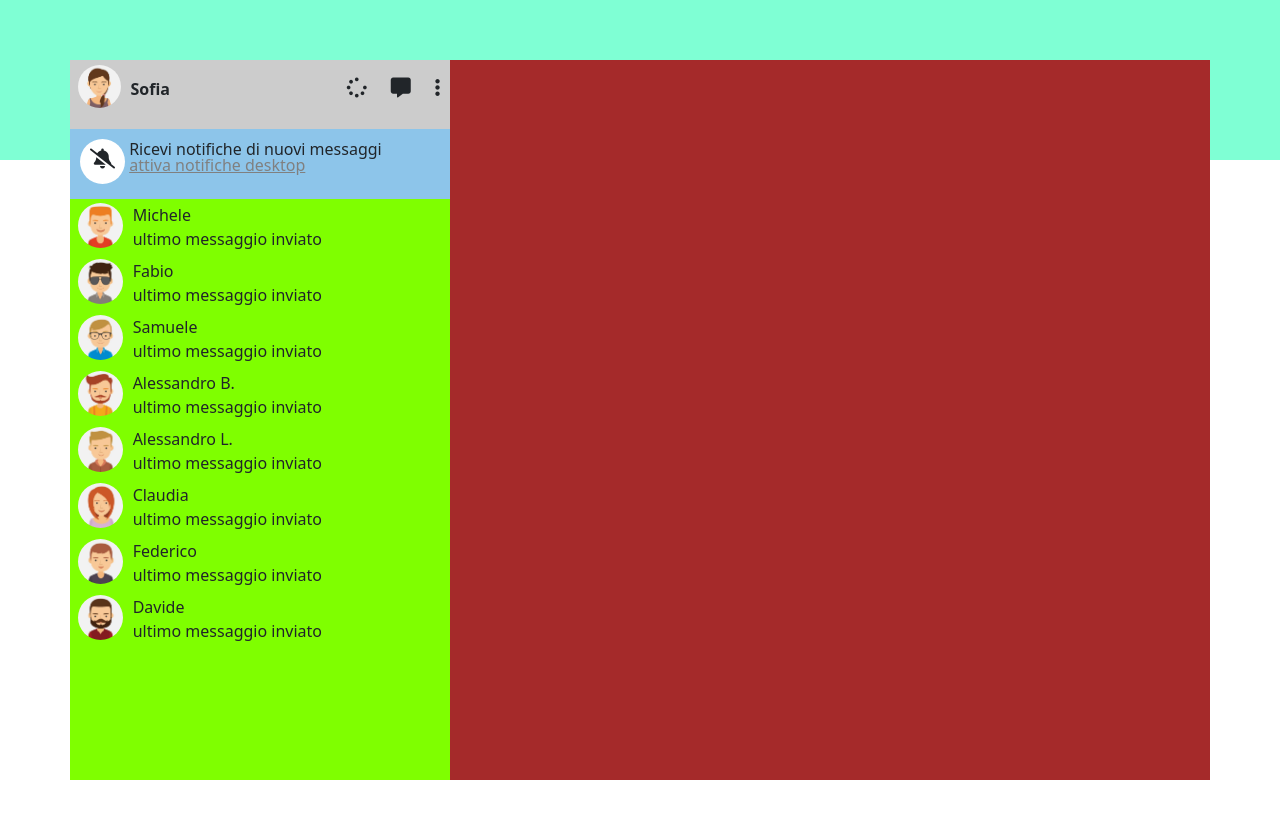
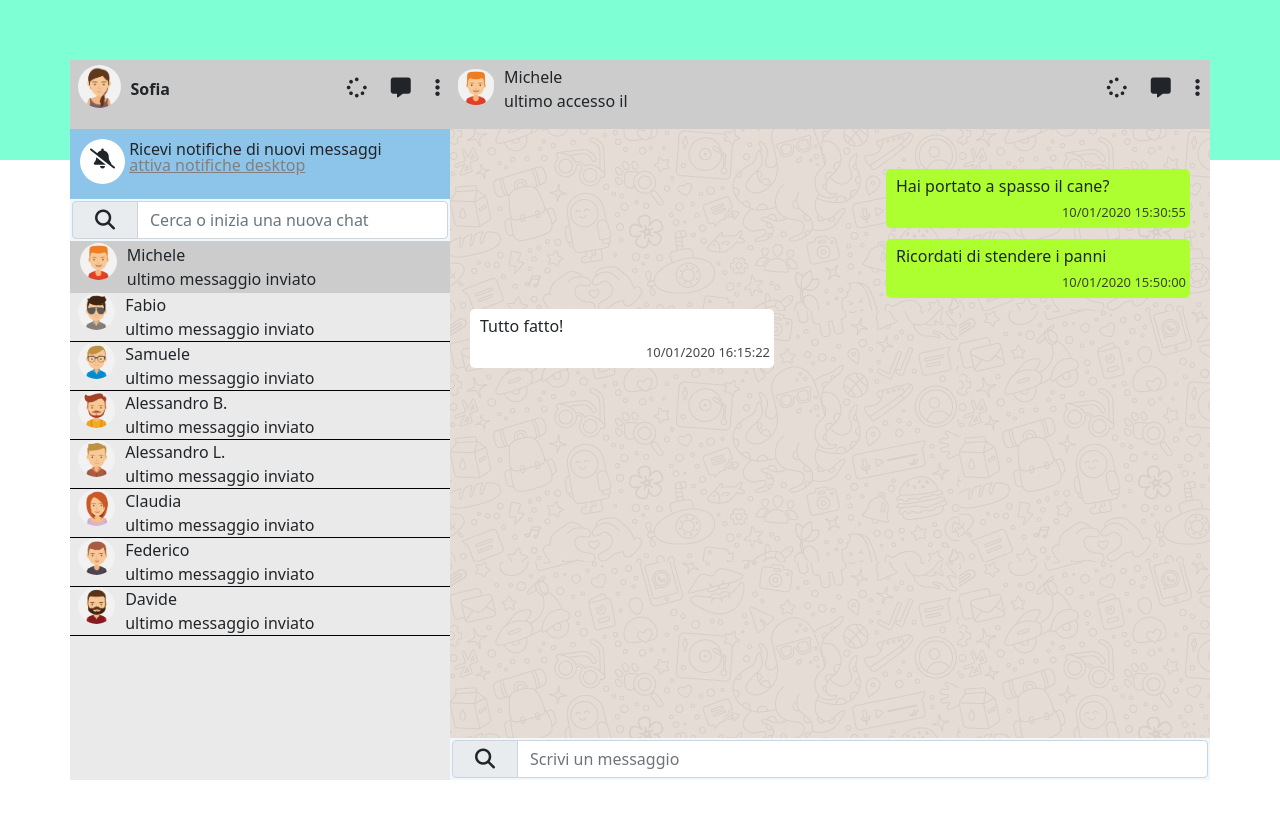
Before and after one commit to a7xsuri/vue-boolzapp, a plain HTML site: page index.html in a window 1280 px wide. Drawn offline with nearby package versions, Linux system fonts and the light colour scheme.

Commit message:
inserimento messaggi

```diff
--- a/index.html
+++ b/index.html
@@ -6,6 +6,7 @@
     <link href="https://cdn.jsdelivr.net/npm/bootstrap@5.1.3/dist/css/bootstrap.min.css" rel="stylesheet" integrity="sha384-1BmE4kWBq78iYhFldvKuhfTAU6auU8tT94WrHftjDbrCEXSU1oBoqyl2QvZ6jIW3" crossorigin="anonymous">
     <meta name="viewport" content="width=device-width, initial-scale=1.0">
     <script src="https://cdn.jsdelivr.net/npm/vue@2/dist/vue.js"></script>
+    <script src="https://unpkg.com/dayjs@1.8.21/dayjs.min.js"></script>
     <script src="https://kit.fontawesome.com/ad826b4a52.js" crossorigin="anonymous"></script>
     <link rel="stylesheet" href="style.css">
     <title>Document</title>
@@ -14,6 +15,7 @@
     <div class="Background-Top"></div>
     <div class="Background-Bot">
         <section>
+            <div id="app">
                 <div class="container">
                     <div class="row">
                         <div class="col-4 m px-0">
@@ -34,12 +36,13 @@
                                 <i class="fa-solid fa-bell-slash"></i>
                                 <p class="my-0">Ricevi notifiche di nuovi messaggi<br> <a href="#">attiva notifiche desktop</a></p>
                             </div>
-                        <div class="search">
-
+                                <div class="input-group flex-nowrap mini-p">
+                                    <span @click="Find" class="input-group-text" id="addon-wrapping"><i @click="Find" class="fa-solid fa-magnifying-glass"></i></span>
+                                    <input type="text" v-model="CercaPersona" v-on:keyup.enter="Find" class="form-control" placeholder="Cerca o inizia una nuova chat" aria-label="Cerca o inizia una nuova chat" aria-describedby="addon-wrapping">
                                 </div>
                             <div id="contacts">
                                 <ul tabindex="0"class="px-0">
-                                <li v-for="(contact, index) in contacts" :key="index" class="my-1 ps-2">
+                                    <li v-if="contact.visible" v-for="(contact, index) in contacts" :key="index" class="ps-2" :class="{'active': index === ActiveIndex}" @click="changeOnClick(contact, index)">
                                         <img v-bind:src="'./img/avatar' + contact.avatar + '.jpg' " class="avatars" />
                                         <div class="name-utents">
                                             <p class="my-0">{{contact.name}}</p>
@@ -49,8 +52,37 @@
                                 </ul>
                             </div>
                         </div>
-                    <div class="col-8 c">
+                        <div class="col-8 c px-0 position-relative">
+                            <div class="header">
+                                <div class="row">
+                                    <div class="photo-avatar ">
+                                        <img :src="'./img/avatar' + contacts[ActiveIndex].avatar + '.jpg' " alt="" class="avatars pt-1" >
+                                        <div class="name-utents">
+                                            <p class="my-0">{{contacts[ActiveIndex].name}}</p>
+                                            <p>ultimo accesso il {{contacts[ActiveIndex].date}}</p>
+                                        </div>
+                                    </div>
+                                    <div class="Icons ">
+                                        <i class="fa-solid fa-spinner"></i>
+                                        <i class="fa-solid fa-message"></i>
+                                        <i class="fa-solid fa-ellipsis-vertical"></i>
+                                    </div>
+                                </div>
+                            </div>
+                            <div class="main">
+                                <div class="messagges" v-for="(message,index) in contacts[ActiveIndex].messages" :key="messages" >
+                                    <div :class="[message.status]">
+                                        <p class="my-0">{{message.message}}</p>
+                                        <p class="data my-0 pe-1">{{message.date}}</p>
+                                    </div>
+                                </div>
+                                <div class="input-group flex-nowrap  mini-p bottom">
+                                    <span class="input-group-text" id="addon-wrapping"><i class="fa-solid fa-magnifying-glass"></i></span>
+                                    <input type="text" class="form-control" v-on:keyup.enter="submit" v-model="NuovoMessaggio" placeholder="Scrivi un messaggio" aria-label="Scrivi un messaggio" aria-describedby="addon-wrapping">
+                                </div>
+                            </div>
 
+                        </div>
                     </div>
                 </div>
             </div>
--- a/script.js
+++ b/script.js
@@ -1,5 +1,5 @@
 const app = new Vue({
-    el:"#contacts",
+    el:"#app",
     data:{
         contacts: [
             {
@@ -163,6 +163,35 @@ const app = new Vue({
                     }
                 ],
             }
-        ]
+        ],
+        ActiveIndex:0,
+    },
+    methods:{
+        changeOnClick(contact, index){
+            this.ActiveIndex = index;
+            console.log(this.contacts.messages);
+        },
+        submit(){
+            if( this.NuovoMessaggio === ''){
+
+            }else{
+            const messaggio = {
+                date: dayjs().format('H:m'),
+                status: 'sent',
+                message: this.NuovoMessaggio,
+            }
+            this.contacts[this.ActiveIndex].messages.push(messaggio),
+            this.NuovoMessaggio = ''
+        }
+        },
+        Find(){
+            this.contacts.forEach((contact) =>{
+                if(contact.name.toLowerCase().includes(this.CercaPersona.toLowerCase())){
+                    contact.visible == true
+                }else{
+                    contact.visible == false;
+                }
+            })
+        }
     }
 })
--- a/style.css
+++ b/style.css
@@ -16,12 +16,12 @@ section{
 }
 
 .m{
-    background-color: chartreuse;
+    background-color: rgb(234, 234, 234);
     height: 90vh;
 }
 
 .c{
-    background-color: brown;
+    background-image: url(./img/mine.jpg);
     height: 90vh;
 }
 
@@ -96,6 +96,7 @@ ul{
 
 li{
     height: calc(100% / 8 );
+    border-bottom: 1px solid black;
 }
 
 .clearfix{
@@ -105,7 +106,7 @@ li{
 }
 
 .avatars{
-    width: 12%;
+    width: 10%;
     float: left;
     border-radius: 50px;
 }
@@ -115,3 +116,62 @@ li{
     padding-left: 10px;
     width: 200px;
 }
+
+.mini-p{
+    padding:2px;
+    background-color: aliceblue;
+}
+
+.active {
+    border: 2px solid #ccc;
+    opacity: 1;
+    background-color: #ccc;
+}
+
+.bottom{
+    position:absolute;
+    bottom:0;
+}
+
+.main{
+    width: 100%;
+    overflow-y: auto;
+    height: 100%;
+}
+
+.messagges{
+    width: 100%;
+    height: 30px;
+    margin-top: 40px;
+}
+
+.received{
+    width: 40%;
+    float: left;
+    margin-left: 20px;
+    background-color: white;
+    padding:5px 0px;
+    padding-left: 10px;
+    border-radius: 5px;
+}
+
+.sent{
+    width: 40%;
+    float: right;
+    margin-right: 20px;
+    background-color: greenyellow;
+    padding:5px 0px;
+    padding-left: 10px;
+    border-radius: 5px;
+}
+
+.data{
+    font-size: 13px;
+    text-align: end;
+    color:rgba(31, 31, 31, 0.826);
+    padding-top: 5px;
+}
+
+i{
+    cursor: pointer;
+}
```
Lines whose indentation alone changed are shown as unchanged.
